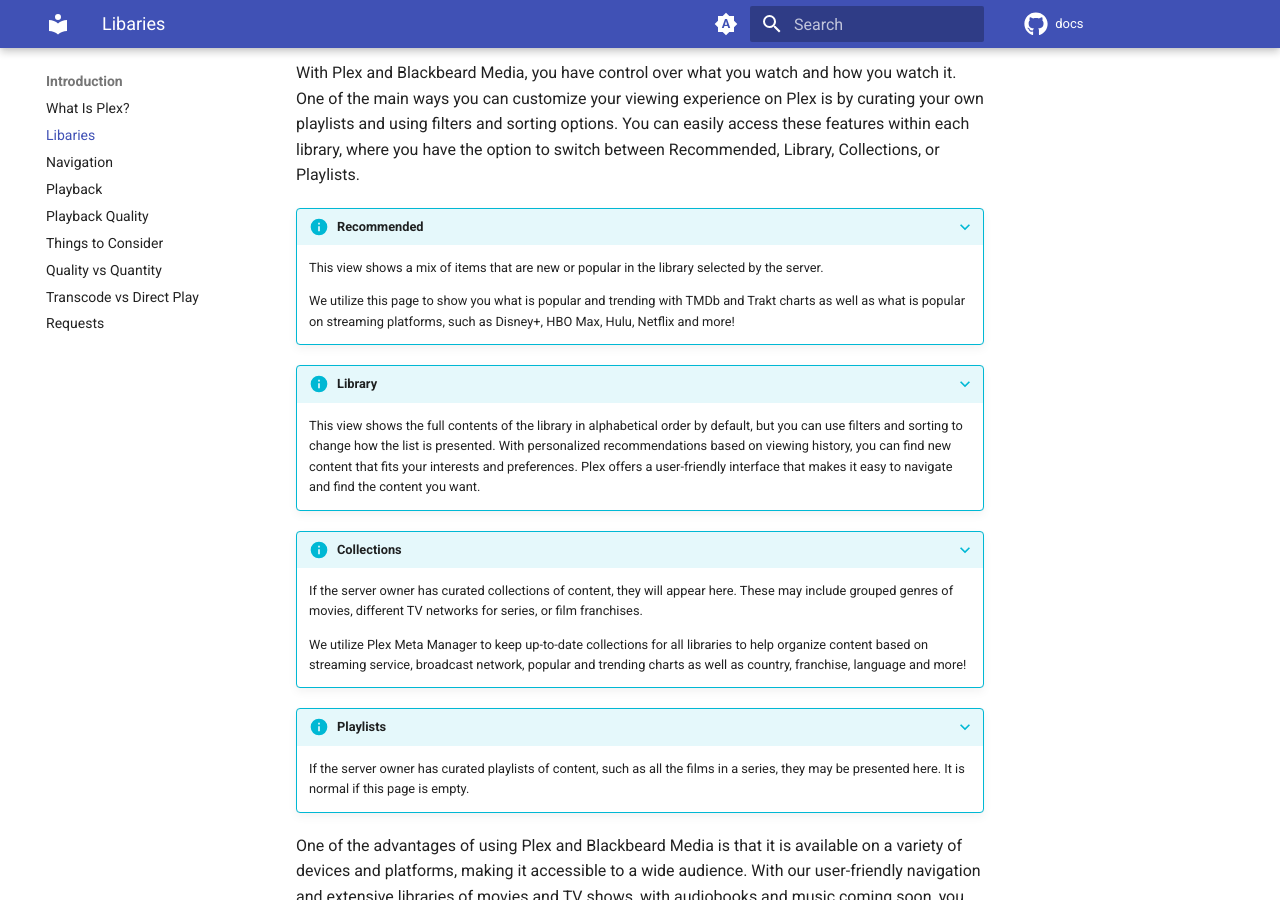
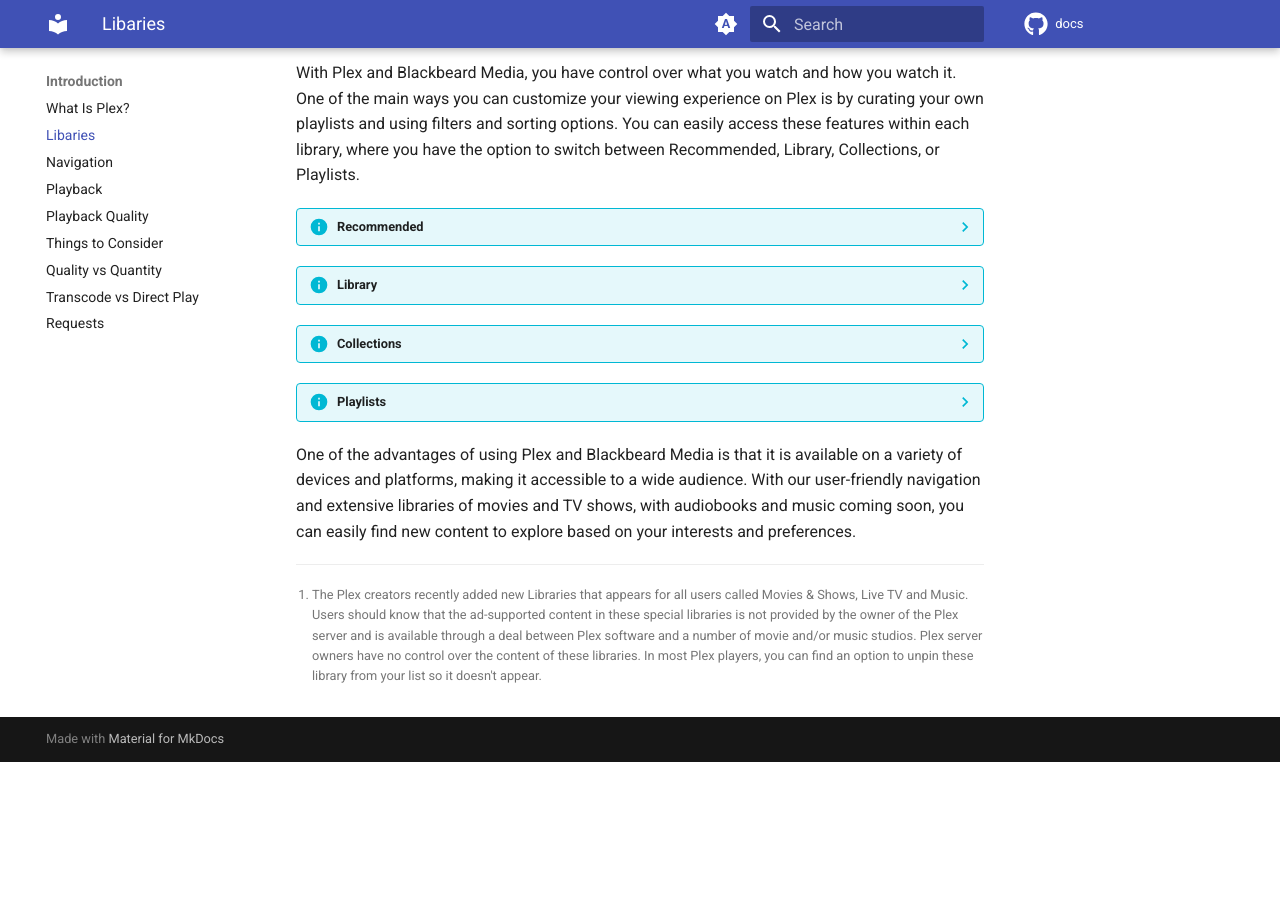
Before and after one commit to neomedia6989/docs-2, an MkDocs documentation site: the page built from docs/introduction/libraries.md, in a window 1280 px wide and 900 px high, scrolled down 702 px. Built offline with MkDocs 1.6.1 and Material for MkDocs 9.7.7, drawn with Linux system fonts in a browser that asks for light colours; comment, search, counter and statistics services are not loaded; after the commit the page ends 1464 px from its top, so only the background shows below that.

Commit message:
Update libraries.md

```diff
--- a/docs/introduction/libraries.md
+++ b/docs/introduction/libraries.md
@@ -27,23 +27,23 @@
 
 With Plex and Blackbeard Media, you have control over what you watch and how you watch it. One of the main ways you can customize your viewing experience on Plex is by curating your own playlists and using filters and sorting options. You can easily access these features within each library, where you have the option to switch between Recommended, Library, Collections, or Playlists.
 
-???+ info "Recommended"
+??? info "Recommended"
 
     This view shows a mix of items that are new or popular in the library selected by the server.
 
     We utilize this page to show you what is popular and trending with TMDb and Trakt charts as well as what is popular on streaming platforms, such as Disney+, HBO Max, Hulu, Netflix and more!
 
-???+ info "Library"
+??? info "Library"
 
     This view shows the full contents of the library in alphabetical order by default, but you can use filters and sorting to change how the list is presented. With personalized recommendations based on viewing history, you can find new content that fits your interests and preferences. Plex offers a user-friendly interface that makes it easy to navigate and find the content you want.
 
-???+ info "Collections"
+??? info "Collections"
 
     If the server owner has curated collections of content, they will appear here. These may include grouped genres of movies, different TV networks for series, or film franchises.
 
     We utilize Plex Meta Manager to keep up-to-date collections for all libraries to help organize content based on streaming service, broadcast network, popular and trending charts as well as country, franchise, language and more!
 
-???+ info "Playlists"
+??? info "Playlists"
 
     If the server owner has curated playlists of content, such as all the films in a series, they may be presented here. It is normal if this page is empty.
 
```
